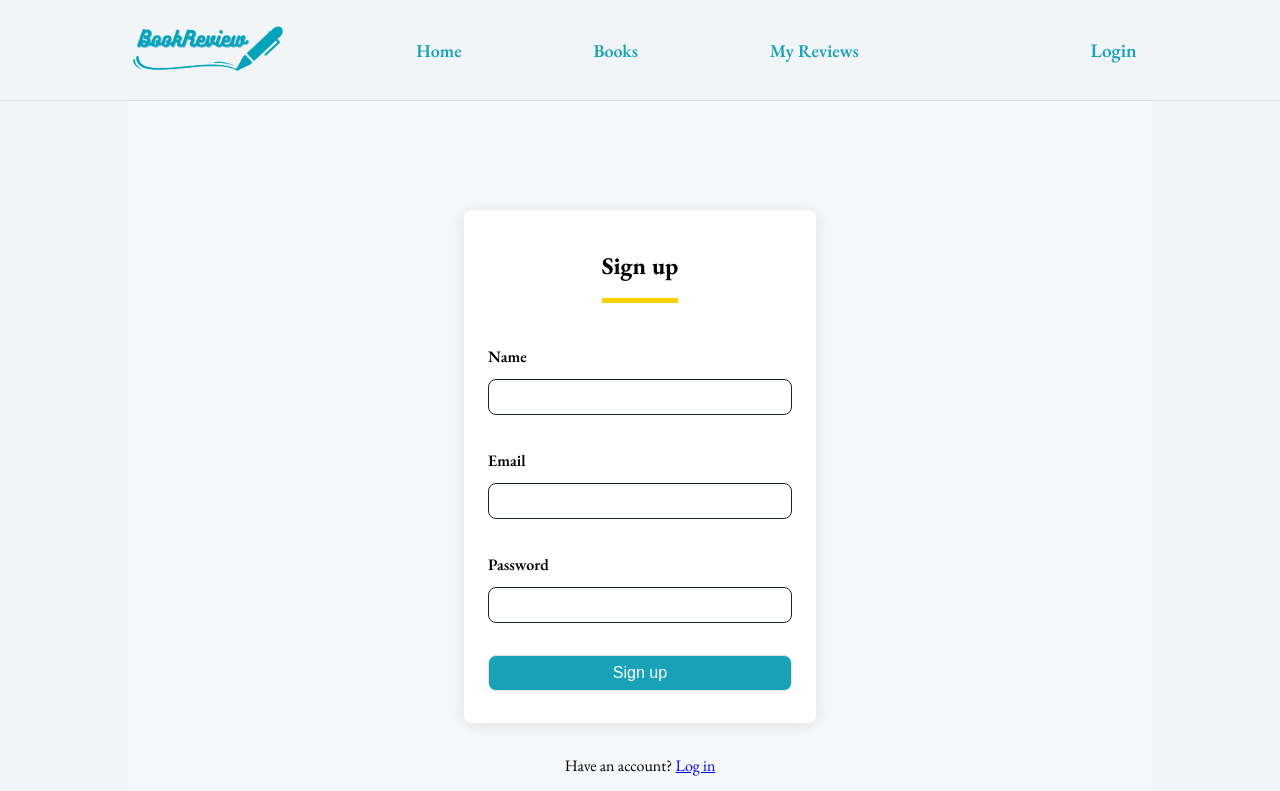
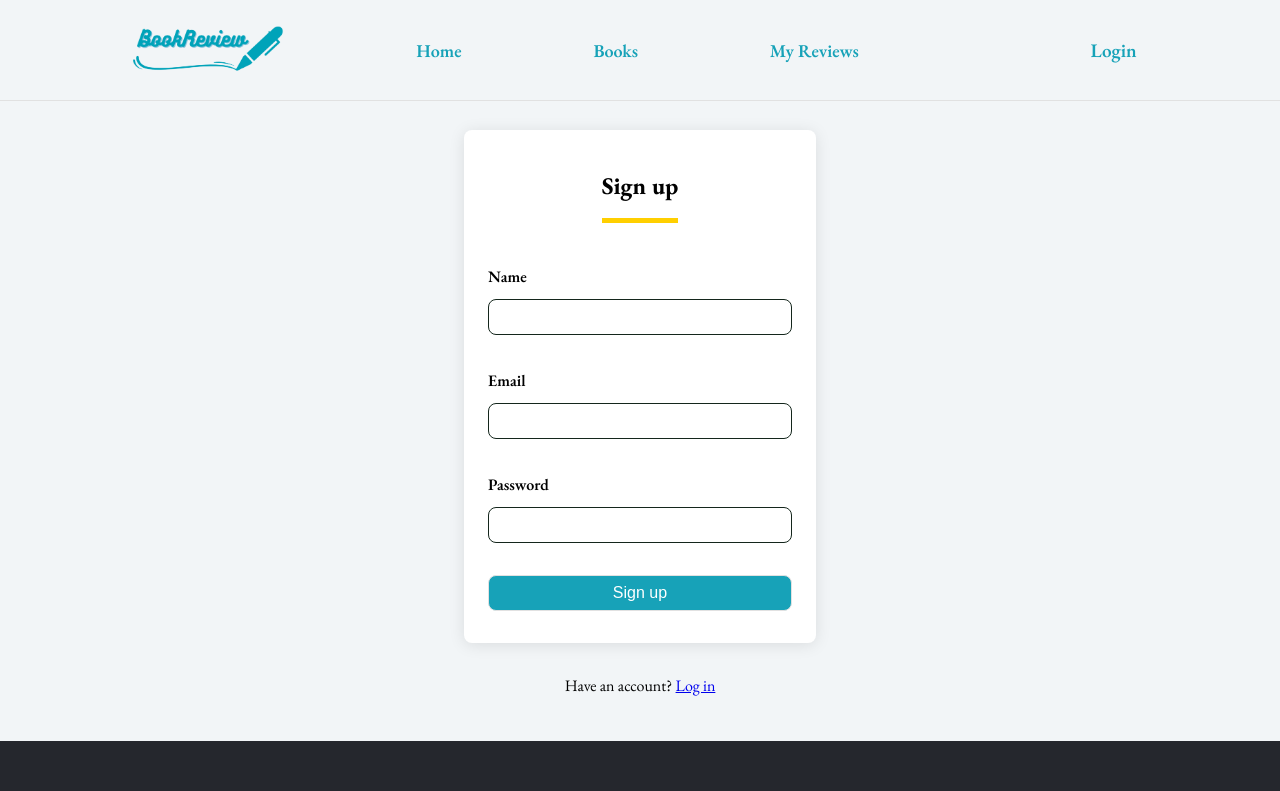
Before and after one commit to amyliu1437/capstone-bookreview, a React (Create React App) app in the folder client/: page /register in a window 1280 px wide. Shown: the top 791 px of the page. Built offline with nearby package versions, Linux system fonts and the light colour scheme.

Commit message:
implement proper styling for login and signup pages

```diff
--- a/client/src/Pages/LoginPage/LoginPage.scss
+++ b/client/src/Pages/LoginPage/LoginPage.scss
@@ -1,8 +1,7 @@
 
 @import '../../styles/global';
 .login-page {
-    background-color: $seccondaryGray;
-    min-height: 100vh;
+    min-height: 80vh;
     display: flex;
     flex-direction: column;
     justify-content: center;
--- a/client/src/Pages/SignupPage/SignupPage.scss
+++ b/client/src/Pages/SignupPage/SignupPage.scss
@@ -1,7 +1,6 @@
 @import '../../styles/global';
 .signup-page {
-    background-color: $seccondaryGray;
-    min-height: 100vh;
+    min-height: 80vh;
     display: flex;
     flex-direction: column;
     justify-content: center;
```
